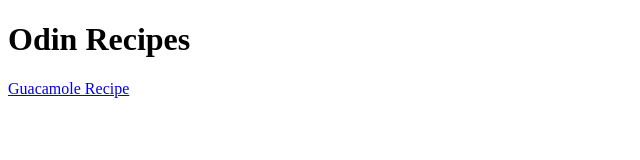
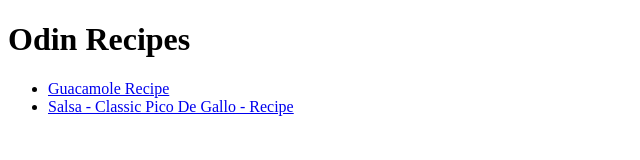
Before and after one commit to idGitHub5477/odin-recipes, a plain HTML site: page index.html in a window 1280 px wide. Shown: the whole page, without its empty margins (0-640 px from the left). Drawn offline with Linux system fonts and the light colour scheme.

Commit message:
renamed salsa recipe file and updated link to it in index.html

```diff
--- a/index.html
+++ b/index.html
@@ -8,6 +8,13 @@
 </head>
 <body>
     <h1>Odin Recipes</h1>
-    <a href="recipes/guacamole.html">Guacamole Recipe</a>
+    <ul>
+        <li> <a href="recipes/guacamole.html">Guacamole Recipe</a></li>
+        <li> <a href="recipes/salsa_ClassicPicoDeGallo.html">Salsa - Classic Pico De Gallo - Recipe</a></li>
+
+
+    </ul>
+
+
 </body>
 </html>
```
Also changed, not shown: recipes/salsa_ClassicPicoDeGallo.html (renamed from recipes/salsa - Classic Pico De Gallo.html).
